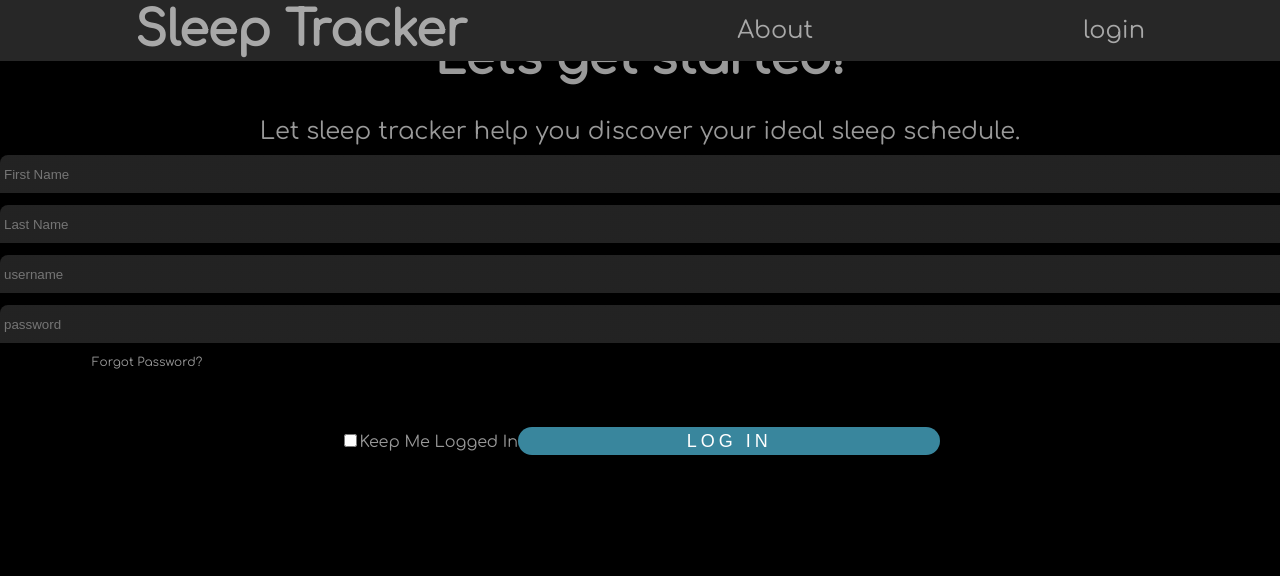
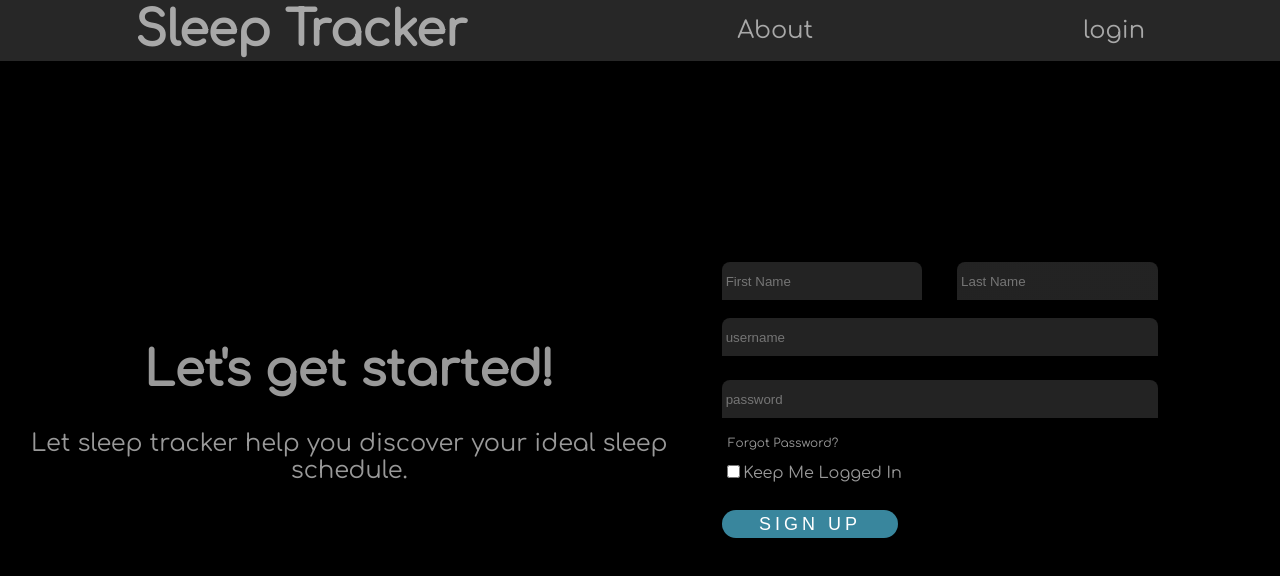
Before and after one commit to SleepTracker5/fe, a React (Create React App) app in the folder sleep-tracker/: page /signup in a window 1280 px wide. Shown: the top 576 px of the page. Built offline with nearby package versions, Linux system fonts and the light colour scheme.

Commit message:
Added styled to form

```diff
--- a/sleep-tracker/src/components/forms/SignUp/SignUpForm.js
+++ b/sleep-tracker/src/components/forms/SignUp/SignUpForm.js
@@ -4,7 +4,7 @@ import gsap from "gsap";
 
 const elementMargin = "6px";
 const width100 = "@media(max-width: 500px){width: 100%;}";
-const StyledLoginForm = styled.form`
+const StyledSignUpForm = styled.form`
   display: flex;
   flex-direction: column;
   justify-content: left;
@@ -122,10 +122,11 @@ const SignUpForm = ({history}) => {
 
     return (
         <div className="signUpForm">
-            <form onSubmit={submitSignUp}>
+            <StyledSignUpForm onSubmit={submitSignUp}>
                 <section className="nameContainer">
-                    <StyledLabel htmlFor="firstName">
+                    <label className="nameElement" htmlFor="firstName">
                         <StyledInput
+                            className="nameElement"
                             type="text"
                             id="firstName"
                             name="firstName"
@@ -133,9 +134,10 @@ const SignUpForm = ({history}) => {
                             value={formData.firstName}
                             onChange={handleChange}
                         />
-                    </StyledLabel>
-                    <StyledLabel htmlFor="lastName">
+                    </label>
+                    <label className="nameElement" htmlFor="lastName">
                         <StyledInput
+                            className="nameElement"
                             type="text"
                             id="lastName"
                             name="lastName"
@@ -143,7 +145,7 @@ const SignUpForm = ({history}) => {
                             value={formData.lastName}
                             onChange={handleChange}
                         />
-                    </StyledLabel>
+                    </label>
                 </section>
                 <StyledLabel htmlFor="email">
                     <StyledInput
@@ -178,8 +180,8 @@ const SignUpForm = ({history}) => {
                     />
                     Keep Me Logged In
                 </CheckboxLabel>
-                <SignUpButton disabled={!canSignUp}>Log In</SignUpButton>
-            </form>
+                <SignUpButton disabled={!canSignUp}>Sign Up</SignUpButton>
+            </StyledSignUpForm>
         </div>
     );
 }
--- /dev/null
+++ b/sleep-tracker/src/view/SignUpPage.css
@@ -0,0 +1,38 @@
+/*todo: add a reset somewhere?*/
+@import url('https://fonts.googleapis.com/css2?family=Comfortaa');
+
+
+
+
+html{
+    font-family: Comfortaa, serif;
+    background-color: black;
+    color: rgba(255, 255, 255, 0.6);
+    box-sizing: border-box;
+}
+body{
+    font-family: Comfortaa, serif;
+}
+
+h1{
+    font-style: normal;
+    font-weight: bold;
+    font-size: 48px;
+    line-height: 54px;
+}
+
+.nameContainer{
+    display: flex;
+    justify-content: space-between;
+    align-items: center;
+    width: 80%;
+}
+
+.nameContainer > *{
+    width: 45%;
+}
+
+    /*leftContent and loginForm are the two halves(left and right) of the login page*/
+.signUpForm{
+    width: 50%;
+}
--- a/sleep-tracker/src/view/SignUpPage.js
+++ b/sleep-tracker/src/view/SignUpPage.js
@@ -1,17 +1,31 @@
 import React from 'react';
 import SignUpForm from '../components/forms/SignUp/SignUpForm';
 import NavBar from "../components/navbar/NavBar";
+import "./SignUpPage.css";
+import styled from "styled-components";
+
+const Container = styled.div`
+    display: flex;
+    justify-content: center;
+    align-items: center;
+    width: 100%;
+    height: 100vh;
+
+    @media(max-width: 500px){
+        flex-direction: column;
+    }
+`;
 
 function SignUpPage({history}) {
     return (
-        <div className='SignUpPage'>
+        <Container className='SignUpPage'>
             <NavBar/>
             <div className="leftContent">
                 <h1>Let's get started!</h1>
                 <p className="letSleepTracker">Let sleep tracker help you discover your ideal sleep schedule.</p>
             </div>
             <SignUpForm history={history}/>
-        </div>
+        </Container>
     );
 
 }
```
